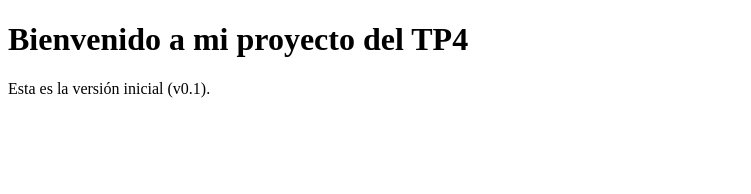
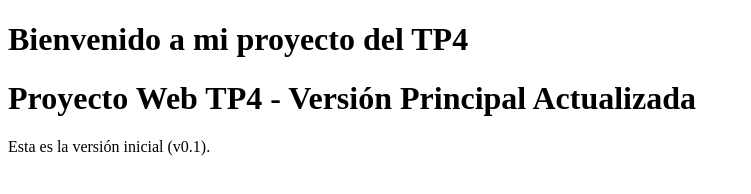
Before and after one commit to HustyFacu/tp_versionado_HustyF, a plain HTML site: page index.html in a window 1280 px wide. Shown: the whole page, without its empty margins (0-751 px from the left). Drawn offline with Linux system fonts and the light colour scheme.

Commit message:
fix: actualiza el titulo del proyecto en main

```diff
--- a/index.html
+++ b/index.html
@@ -6,6 +6,7 @@
 </head>
 <body>
     <h1>Bienvenido a mi proyecto del TP4</h1>
+    <h1>Proyecto Web TP4 - Versión Principal Actualizada</h1>
     <p>Esta es la versión inicial (v0.1).</p>
 </body>
 </html>
```
